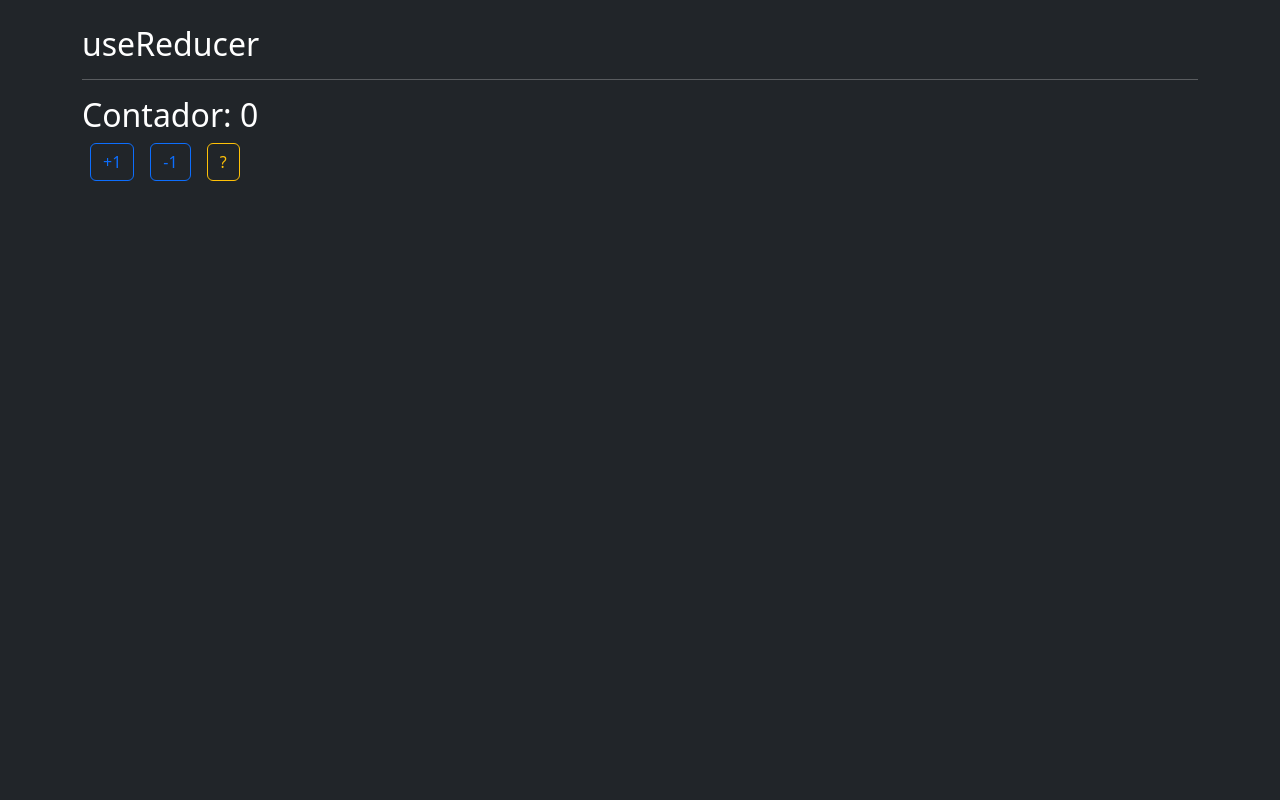
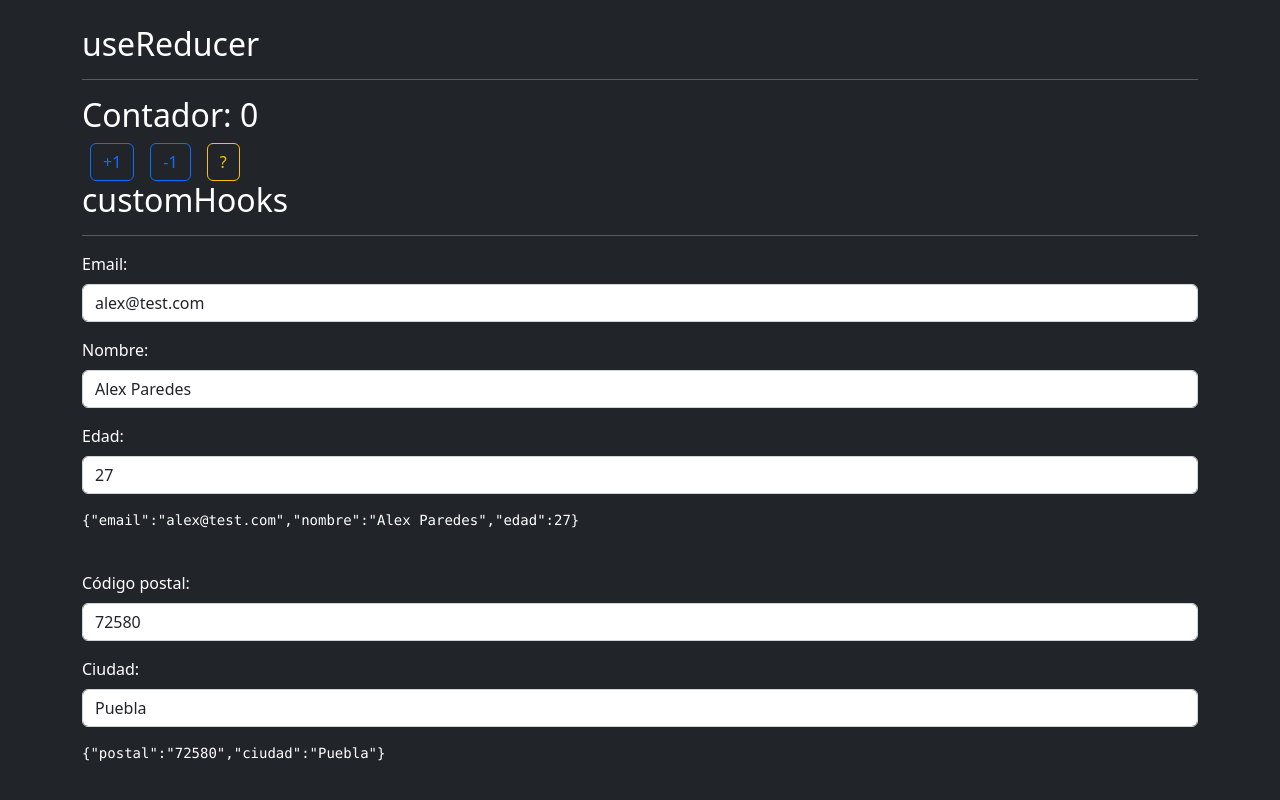
Before and after one commit to axSheru/react-typescript, a React (Create React App) app: page / in a window 1280 px wide. Shown: the part 758-1558 px from the top of the page. Before the commit the page ends 939 px from the top, so only its background shows below. Built offline with nearby package versions, Linux system fonts and the light colour scheme.

Commit message:
FEAT: Created forms to test customHook useForm and rendered them in the main component.

```diff
--- a/src/App.tsx
+++ b/src/App.tsx
@@ -1,5 +1,7 @@
 import { ContadorReducer } from "./components/ContadorReducer";
 import { Counter } from "./components/Counter";
+import { Formulario } from "./components/Formulario";
+import { FormularioDos } from "./components/FormularioDos";
 import { TimerPadre } from "./components/TimerPadre";
 import { Usuario } from "./components/Usuario";
 
@@ -22,6 +24,20 @@ function App() {
       <h2 className="mt-5">useReducer</h2>
       <hr />
       <ContadorReducer />
+
+      <h2>customHooks</h2>
+      <hr />
+      <Formulario />
+      <br />
+      <FormularioDos />
+
+      <br />
+      <br />
+      <br />
+      <br />
+      <br />
+      <br />
+
     </>
   );
 }
--- /dev/null
+++ b/src/components/Formulario.tsx
@@ -0,0 +1,75 @@
+// import { ChangeEvent, useState } from 'react';
+import { useForm } from '../hooks/useForm';
+
+interface FormData {
+    email: string;
+    nombre: string;
+    edad: number;
+};
+
+export const Formulario = () => {
+
+    const { formulario, handleInputChange } = useForm<FormData>({
+        email: 'alex@test.com',
+        nombre: 'Alex Paredes',
+        edad: 27
+    });
+
+    const { email, nombre, edad } = formulario;
+
+    /* const [formulario, setFormulario] = useState({
+        email: '',
+        nombre: ''
+    });
+
+    const handleInputChange = ( { target }: ChangeEvent<HTMLInputElement> ) => {
+
+        const { name, value } = target;
+
+        console.log( name );
+        console.log( value );
+
+        setFormulario({
+            ...formulario,
+            [ name ]: value
+        });
+    }; */
+
+    return (
+        <form autoComplete="off">
+            <div className="mb-3">
+                <label className="form-label">Email:</label>
+                <input
+                    className="form-control"
+                    name="email"
+                    onChange={ handleInputChange }
+                    type="email"
+                    value={ email }
+                />
+            </div>
+            <div className="mb-3">
+                <label className="form-label">Nombre:</label>
+                <input
+                    className="form-control"
+                    name="nombre"
+                    onChange={ handleInputChange }
+                    type="text"
+                    value={ nombre }
+                />
+            </div>
+            <div className="mb-3">
+                <label className="form-label">Edad:</label>
+                <input
+                    className="form-control"
+                    name="edad"
+                    onChange={ handleInputChange }
+                    type="number"
+                    value={ edad }
+                />
+            </div>
+
+            <pre>{ JSON.stringify( formulario ) }</pre>
+
+        </form>
+    );
+}
--- /dev/null
+++ b/src/components/FormularioDos.tsx
@@ -0,0 +1,44 @@
+import { useForm } from '../hooks/useForm';
+
+interface FormData {
+    postal: string;
+    ciudad: string;
+};
+
+export const FormularioDos = () => {
+
+    const { ciudad, formulario, handleInputChange, postal } = useForm<FormData>({
+        postal: '72580',
+        ciudad: 'Puebla'
+    });
+
+    // const { ciudad, postal } = formulario;
+
+    return (
+        <form autoComplete="off">
+            <div className="mb-3">
+                <label className="form-label">Código postal:</label>
+                <input
+                    className="form-control"
+                    name="postal"
+                    onChange={ handleInputChange }
+                    type="text"
+                    value={ postal }
+                />
+            </div>
+            <div className="mb-3">
+                <label className="form-label">Ciudad:</label>
+                <input
+                    className="form-control"
+                    name="ciudad"
+                    onChange={ handleInputChange }
+                    type="text"
+                    value={ ciudad }
+                />
+            </div>
+
+            <pre>{ JSON.stringify( formulario ) }</pre>
+
+        </form>
+    );
+}
```
